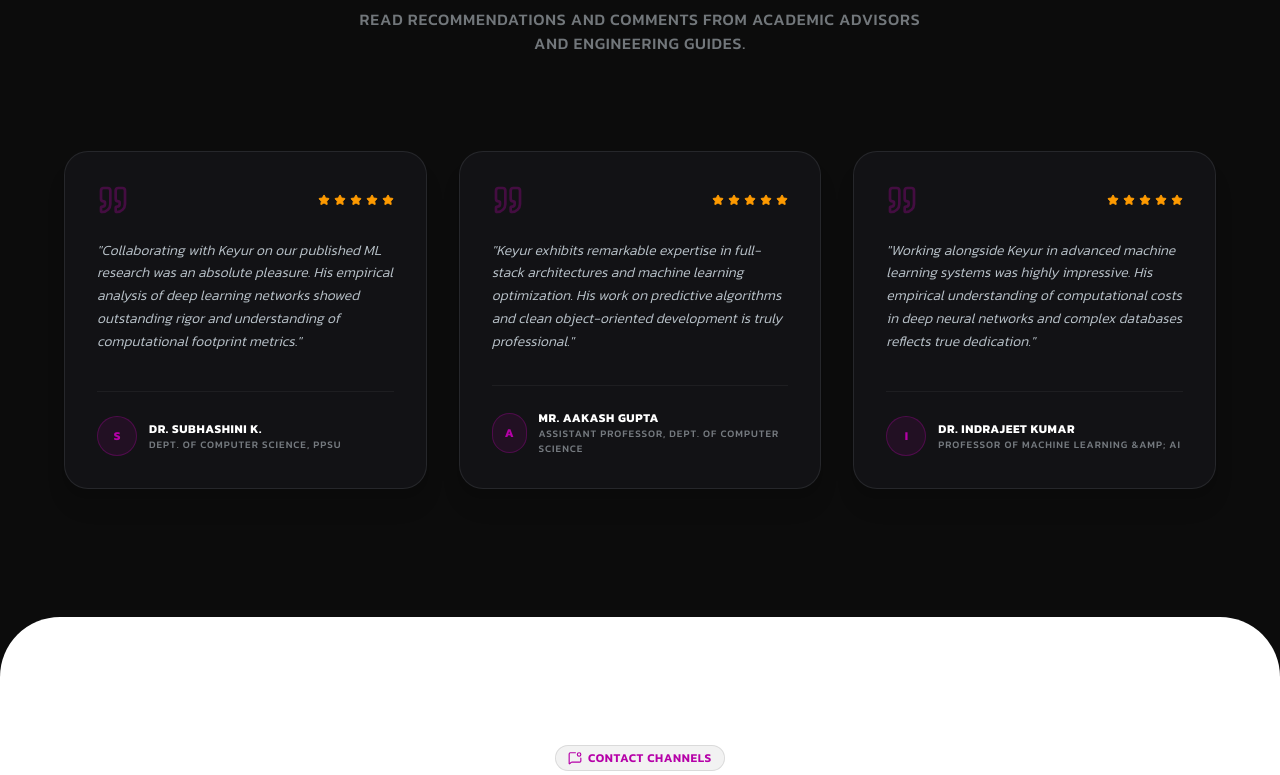
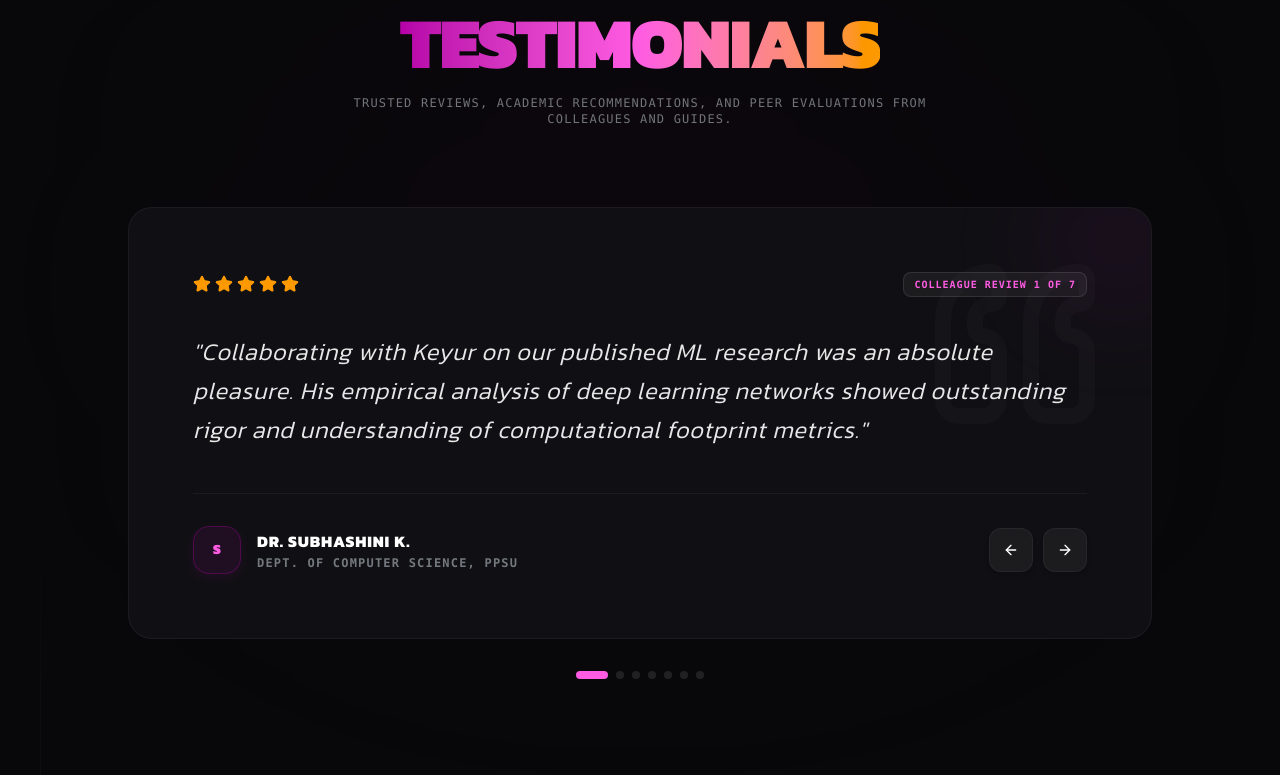
Before and after one commit to keyurkalathiya/Protfolio, a React (Vite) app: page / in a window 1280 px wide. Shown: the part 7805-8580 px from the top of the page. Built offline with nearby package versions, Linux system fonts and the light colour scheme.

Commit message:
feat(testimonials): add carousel and rating support
Implement an interactive testimonial slider with rating support and motion animations to enhance user feedback presentation.

```diff
--- a/src/components/TestimonialsSection.tsx
+++ b/src/components/TestimonialsSection.tsx
@@ -1,5 +1,6 @@
-import React from "react";
-import { Quote, Star, MessageSquareCode } from "lucide-react";
+import React, { useState, useRef, useEffect } from "react";
+import { Quote, Star, MessageSquareCode, ArrowLeft, ArrowRight } from "lucide-react";
+import { motion, AnimatePresence } from "motion/react";
 import FadeIn from "./FadeIn";
 
 interface Testimonial {
@@ -7,6 +8,7 @@ interface Testimonial {
   name: string;
   role: string;
   quote: string;
+  rating: number;
 }
 
 export default function TestimonialsSection() {
@@ -15,91 +17,223 @@ export default function TestimonialsSection() {
       id: "test1",
       name: "DR. SUBHASHINI K.",
       role: "Dept. of Computer Science, PPSU",
-      quote: "Collaborating with Keyur on our published ML research was an absolute pleasure. His empirical analysis of deep learning networks showed outstanding rigor and understanding of computational footprint metrics."
+      quote: "Collaborating with Keyur on our published ML research was an absolute pleasure. His empirical analysis of deep learning networks showed outstanding rigor and understanding of computational footprint metrics.",
+      rating: 5
+    },
+    {
+      id: "test-rajkumar",
+      name: "MR. RAJKUMAR SHARMA",
+      role: "Senior Software Architect & IT Consultant",
+      quote: "Keyur's expertise in full-stack backend APIs and machine learning is exceptional. He builds remarkably lightweight architectures and applies modern development toolkits to maximize system output.",
+      rating: 5
+    },
+    {
+      id: "test-srikant",
+      name: "SRIKANT SINGH",
+      role: "Database Administrator & Tech Lead",
+      quote: "Keyur understands MySQL design structures and API optimization exceptionally well. His implementation of content delivery layers greatly boosted data-fetching velocities in our joint pipelines.",
+      rating: 5
+    },
+    {
+      id: "test-vivek",
+      name: "VIVEK SOLANKI",
+      role: "Frontend Engineer & System Lead",
+      quote: "An incredible collaborator with superb focus. Keyur seamlessly stitches high fidelity UI states, bringing polished responsive fluidity into every page, coupled with fast loading times.",
+      rating: 5
+    },
+    {
+      id: "test-meet",
+      name: "MEET AGHEDA",
+      role: "Senior NLP Research Collaborator",
+      quote: "Keyur has phenomenal algorithmic intuition. His execution under Python Pandas modeling, text analytics matrices, and similarity matching methods is highly clean, professional, and reliable.",
+      rating: 5
     },
     {
       id: "test2",
       name: "MR. AAKASH GUPTA",
       role: "Assistant Professor, Dept. of Computer Science",
-      quote: "Keyur exhibits remarkable expertise in full-stack architectures and machine learning optimization. His work on predictive algorithms and clean object-oriented development is truly professional."
+      quote: "Keyur exhibits remarkable expertise in full-stack architectures and machine learning optimization. His work on predictive algorithms and clean object-oriented development is truly professional.",
+      rating: 5
     },
     {
       id: "test3",
       name: "DR. INDRAJEET KUMAR",
-      role: "Professor of Machine Learning &amp; AI",
-      quote: "Working alongside Keyur in advanced machine learning systems was highly impressive. His empirical understanding of computational costs in deep neural networks and complex databases reflects true dedication."
+      role: "Professor of Machine Learning & AI",
+      quote: "Working alongside Keyur in advanced machine learning systems was highly impressive. His empirical understanding of computational costs in deep neural networks and complex databases reflects true dedication.",
+      rating: 5
     }
   ];
+
+  const [currentIndex, setCurrentIndex] = useState(0);
+  const [autoplay, setAutoplay] = useState(true);
+  const timeoutRef = useRef<NodeJS.Timeout | null>(null);
+
+  const nextSlide = () => {
+    setCurrentIndex((prev) => (prev + 1) % testimonials.length);
+  };
+
+  const prevSlide = () => {
+    setCurrentIndex((prev) => (prev - 1 + testimonials.length) % testimonials.length);
+  };
+
+  useEffect(() => {
+    if (autoplay) {
+      timeoutRef.current = setInterval(nextSlide, 7000);
+    }
+    return () => {
+      if (timeoutRef.current) clearInterval(timeoutRef.current);
+    };
+  }, [autoplay, currentIndex]);
+
+  const handleInteractiveClick = (action: () => void) => {
+    setAutoplay(false);
+    action();
+  };
 
   return (
     <section
       id="testimonials"
-      className="relative bg-[#0C0C0C] border-t border-white/5 px-6 sm:px-10 py-24 md:py-32 font-sans overflow-hidden z-10"
+      className="relative bg-[#08080A] border-t border-white/5 px-6 sm:px-10 py-24 md:py-36 font-sans overflow-hidden z-10"
     >
-      <div className="max-w-6xl mx-auto relative">
+      {/* Visual decorative grids and glows */}
+      <div className="absolute top-1/2 left-1/2 -translate-x-1/2 -translate-y-1/2 w-[700px] h-[350px] bg-[#B600A8]/5 rounded-full blur-[160px] pointer-events-none" />
+      <div className="absolute right-10 top-12 w-px h-64 bg-gradient-to-b from-white/[0.03] to-transparent hidden lg:block" />
+      <div className="absolute left-10 bottom-12 w-px h-64 bg-gradient-to-t from-white/[0.03] to-transparent hidden lg:block" />
 
-        {/* Header Title */}
-        <div className="mb-16 md:mb-24 text-center">
-          <FadeIn delay={0.15} y={30}>
-            <div className="inline-flex items-center gap-1.5 px-3 py-1 rounded-full bg-white/5 border border-white/10 text-[#B600A8] text-xs font-semibold uppercase tracking-wider mb-4">
+      <div className="max-w-5xl mx-auto relative">
+
+        {/* Header Title with premium badge styling */}
+        <div className="mb-16 md:mb-20 text-center">
+          <FadeIn delay={0.1} y={20}>
+            <div className="inline-flex items-center gap-1.5 px-3 py-1 rounded-full bg-white/[0.03] border border-white/5 text-[#FF5CE2] text-xs font-bold uppercase tracking-widest mb-4">
               <MessageSquareCode className="w-3.5 h-3.5" />
-              <span>COLLEAGUE REVIEWS</span>
+              <span>COLLEAGUE &amp; ACADEMIC FEEDBACK</span>
             </div>
-            <h2 className="hero-heading text-5xl sm:text-6xl md:text-7xl font-black uppercase tracking-tight leading-none mb-4">
-              ACADEMIC ENDORSEMENTS
+            <h2 className="text-4xl sm:text-5xl md:text-7xl font-black uppercase tracking-tight leading-none text-white font-sans max-w-4xl mx-auto">
+              ENDORSEMENTS &amp; <span className="text-transparent bg-clip-text bg-gradient-to-r from-[#B600A8] via-[#FF5CE2] to-amber-500">TESTIMONIALS</span>
             </h2>
-            <p className="text-[#D7E2EA]/50 text-sm sm:text-base max-w-xl mx-auto uppercase tracking-wider font-medium">
-              Read recommendations and comments from academic advisors and engineering guides.
+            <p className="text-[#D7E2EA]/50 text-xs sm:text-xs uppercase tracking-widest font-mono text-center mt-4 max-w-xl mx-auto">
+              Trusted reviews, academic recommendations, and peer evaluations from colleagues and guides.
             </p>
           </FadeIn>
         </div>
 
-        {/* Testimonials 3-Card Grid */}
-        <div className="grid grid-cols-1 md:grid-cols-3 gap-8">
-          {testimonials.map((test, idx) => (
-            <FadeIn
-              key={test.id}
-              delay={0.1 * idx}
-              y={30}
-              className="flex"
+        {/* Horizontal Slider Layout */}
+        <div className="relative">
+          <FadeIn delay={0.2} y={30}>
+            <div
+              className="relative rounded-3xl border border-white/5 bg-[#101014] p-8 sm:p-12 md:p-16 min-h-[380px] sm:min-h-[340px] flex flex-col justify-between overflow-hidden group hover:border-[#FF5CE2]/20 transition-all duration-300"
+              onMouseEnter={() => setAutoplay(false)}
+              onMouseLeave={() => setAutoplay(true)}
             >
-              <div className="relative w-full rounded-3xl border border-[#D7E2EA]/10 bg-[#121215] p-6 sm:p-8 flex flex-col justify-between hover:border-[#B600A8]/30 transition-all duration-300 shadow-xl group">
+              {/* Glowing Ambient Background Elements */}
+              <div className="absolute -top-16 -right-16 w-48 h-48 bg-[#B600A8]/5 rounded-full blur-2xl group-hover:bg-[#B600A8]/10 transition-colors" />
+              <div className="absolute top-10 right-10 text-white/[0.02] select-none pointer-events-none">
+                <Quote className="w-48 h-48 transform rotate-180" />
+              </div>
 
-                {/* Quote details */}
+              {/* Slider Content Frame */}
+              <div className="relative z-10 flex-1 flex flex-col justify-between">
+
+                {/* Upper block with stars and interactive indicators */}
                 <div className="space-y-6">
-                  <div className="flex justify-between items-center">
-                    <Quote className="w-8 h-8 text-[#B600A8]/30 group-hover:text-[#B600A8] transition-colors duration-300" />
-
-                    {/* Stars bar */}
+                  <div className="flex items-center justify-between">
                     <div className="flex gap-1">
                       {[1, 2, 3, 4, 5].map((s) => (
-                        <Star key={s} className="w-3 h-3 text-amber-500 fill-amber-500" />
+                        <Star key={s} className="w-4.5 h-4.5 text-amber-500 fill-amber-500" />
                       ))}
+                    </div>
+
+                    <span className="text-[10px] font-mono font-bold text-[#FF5CE2] tracking-widest uppercase bg-white/5 border border-white/10 px-2.5 py-1 rounded-lg">
+                      Colleague Review {currentIndex + 1} of {testimonials.length}
+                    </span>
+                  </div>
+
+                  {/* Testimonial Quote */}
+                  <div className="min-h-[140px] flex items-center">
+                    <AnimatePresence mode="wait">
+                      <motion.p
+                        key={currentIndex}
+                        initial={{ opacity: 0, x: 20 }}
+                        animate={{ opacity: 1, x: 0 }}
+                        exit={{ opacity: 0, x: -20 }}
+                        transition={{ duration: 0.3, ease: "easeInOut" }}
+                        className="text-white/90 text-base sm:text-lg md:text-2xl font-light leading-relaxed tracking-wide italic font-sans"
+                      >
+                        "{testimonials[currentIndex].quote}"
+                      </motion.p>
+                    </AnimatePresence>
+                  </div>
+                </div>
+
+                {/* Lower block containing Profile detail mapping */}
+                <div className="pt-8 border-t border-white/5 flex flex-col sm:flex-row sm:items-center justify-between gap-6 mt-8">
+                  <AnimatePresence mode="wait">
+                    <motion.div
+                      key={currentIndex}
+                      initial={{ opacity: 0, y: 10 }}
+                      animate={{ opacity: 1, y: 0 }}
+                      exit={{ opacity: 0, y: -10 }}
+                      transition={{ duration: 0.3 }}
+                      className="flex items-center gap-4"
+                    >
+                      {/* Avatar initials with responsive glow elements */}
+                      <div className="w-12 h-12 rounded-2xl flex items-center justify-center border border-[#B600A8]/30 bg-[#B600A8]/10 text-[#FF5CE2] font-black text-sm uppercase select-none shadow-[0_4px_12px_rgba(182,0,168,0.1)]">
+                        {testimonials[currentIndex].name.replace("MR. ", "").replace("DR. ", "").charAt(0)}
+                      </div>
+                      <div>
+                        <h4 className="font-extrabold text-white uppercase tracking-wider text-sm sm:text-base">
+                          {testimonials[currentIndex].name}
+                        </h4>
+                        <p className="text-[11px] sm:text-xs uppercase tracking-widest text-[#D7E2EA]/50 font-semibold font-mono mt-0.5">
+                          {testimonials[currentIndex].role}
+                        </p>
+                      </div>
+                    </motion.div>
+                  </AnimatePresence>
+
+                  {/* Manual Arrow Controls and Dots Row */}
+                  <div className="flex items-center gap-4 self-end sm:self-auto">
+                    {/* Navigation buttons */}
+                    <div className="flex gap-2.5">
+                      <button
+                        onClick={() => handleInteractiveClick(prevSlide)}
+                        className="w-11 h-11 rounded-xl bg-white/5 hover:bg-[#B600A8]/20 border border-white/5 hover:border-[#B600A8]/50 text-white flex items-center justify-center transition-all cursor-pointer shadow-md"
+                        aria-label="Previous Endorsement"
+                      >
+                        <ArrowLeft className="w-4 h-4" />
+                      </button>
+
+                      <button
+                        onClick={() => handleInteractiveClick(nextSlide)}
+                        className="w-11 h-11 rounded-xl bg-white/5 hover:bg-[#B600A8]/20 border border-white/5 hover:border-[#B600A8]/50 text-white flex items-center justify-center transition-all cursor-pointer shadow-md"
+                        aria-label="Next Endorsement"
+                      >
+                        <ArrowRight className="w-4 h-4" />
+                      </button>
                     </div>
                   </div>
 
-                  <p className="text-[#D7E2EA]/85 text-sm leading-relaxed font-light italic">
-                    "{test.quote}"
-                  </p>
-                </div>
-
-                {/* Profile row */}
-                <div className="flex items-center gap-3 pt-6 border-t border-white/5 mt-8 shrink-0">
-                  <div className="w-10 h-10 rounded-full flex items-center justify-center border border-[#B600A8]/30 bg-[#B600A8]/10 text-[#B600A8] font-bold text-xs select-none">
-                    {test.name.startsWith("MR.") || test.name.startsWith("DR.") ? test.name.split(" ")[1]?.charAt(0) || test.name.charAt(0) : test.name.charAt(0)}
-                  </div>
-                  <div>
-                    <span className="font-bold text-white uppercase tracking-wider text-xs block">
-                      {test.name}
-                    </span>
-                    <span className="text-[10px] uppercase tracking-widest text-[#D7E2EA]/50 font-medium block">
-                      {test.role}
-                    </span>
-                  </div>
                 </div>
 
               </div>
-            </FadeIn>
+            </div>
+          </FadeIn>
+        </div>
+
+        {/* Dots Navigator Pills Line */}
+        <div className="flex justify-center gap-2 mt-8">
+          {testimonials.map((_, dotIdx) => (
+            <button
+              key={dotIdx}
+              onClick={() => handleInteractiveClick(() => setCurrentIndex(dotIdx))}
+              className={`h-2 rounded-full transition-all duration-300 cursor-pointer ${
+                currentIndex === dotIdx
+                  ? "w-8 bg-[#FF5CE2]"
+                  : "w-2 bg-white/10 hover:bg-white/20"
+              }`}
+              aria-label={`Go to slide ${dotIdx + 1}`}
+            />
           ))}
         </div>
 
```
